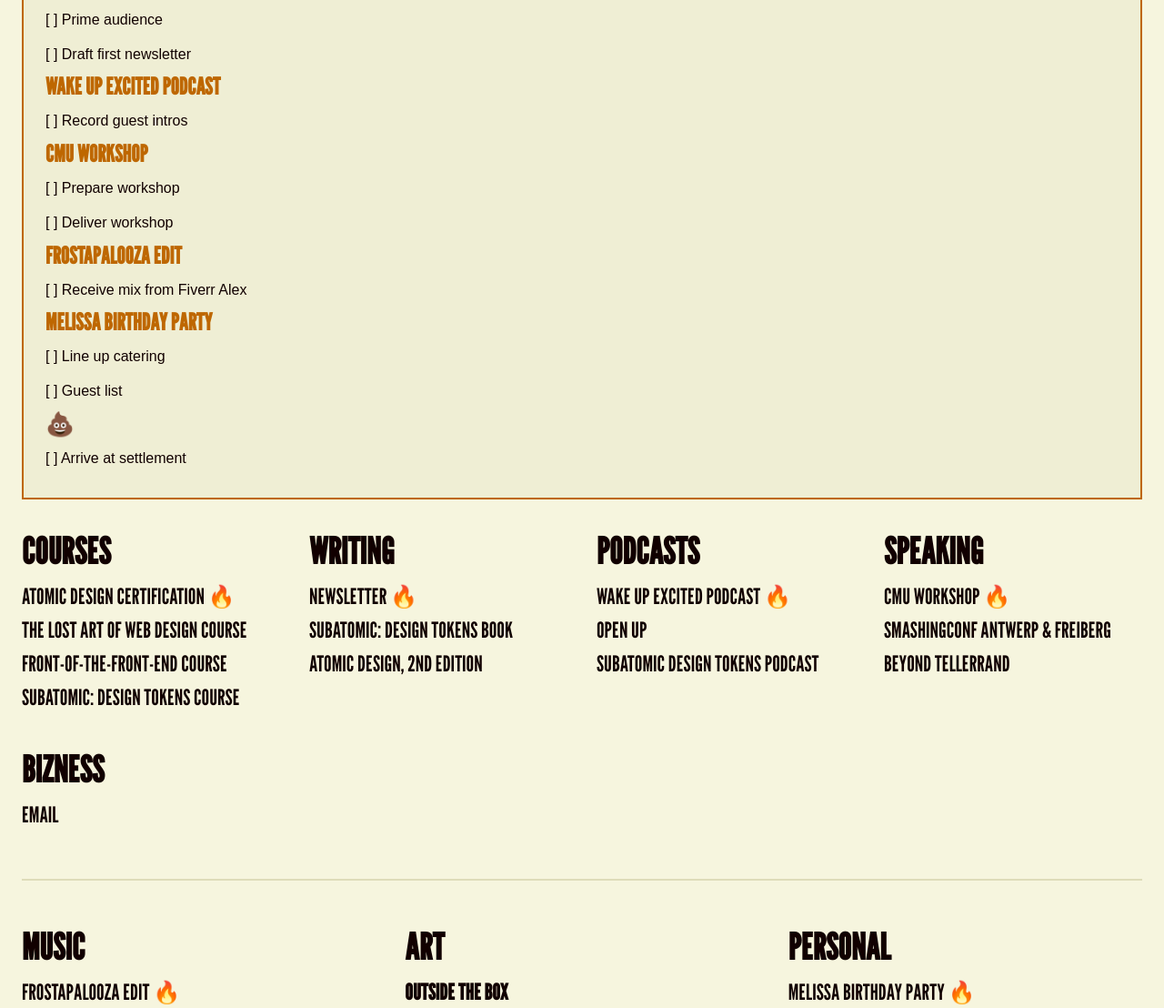
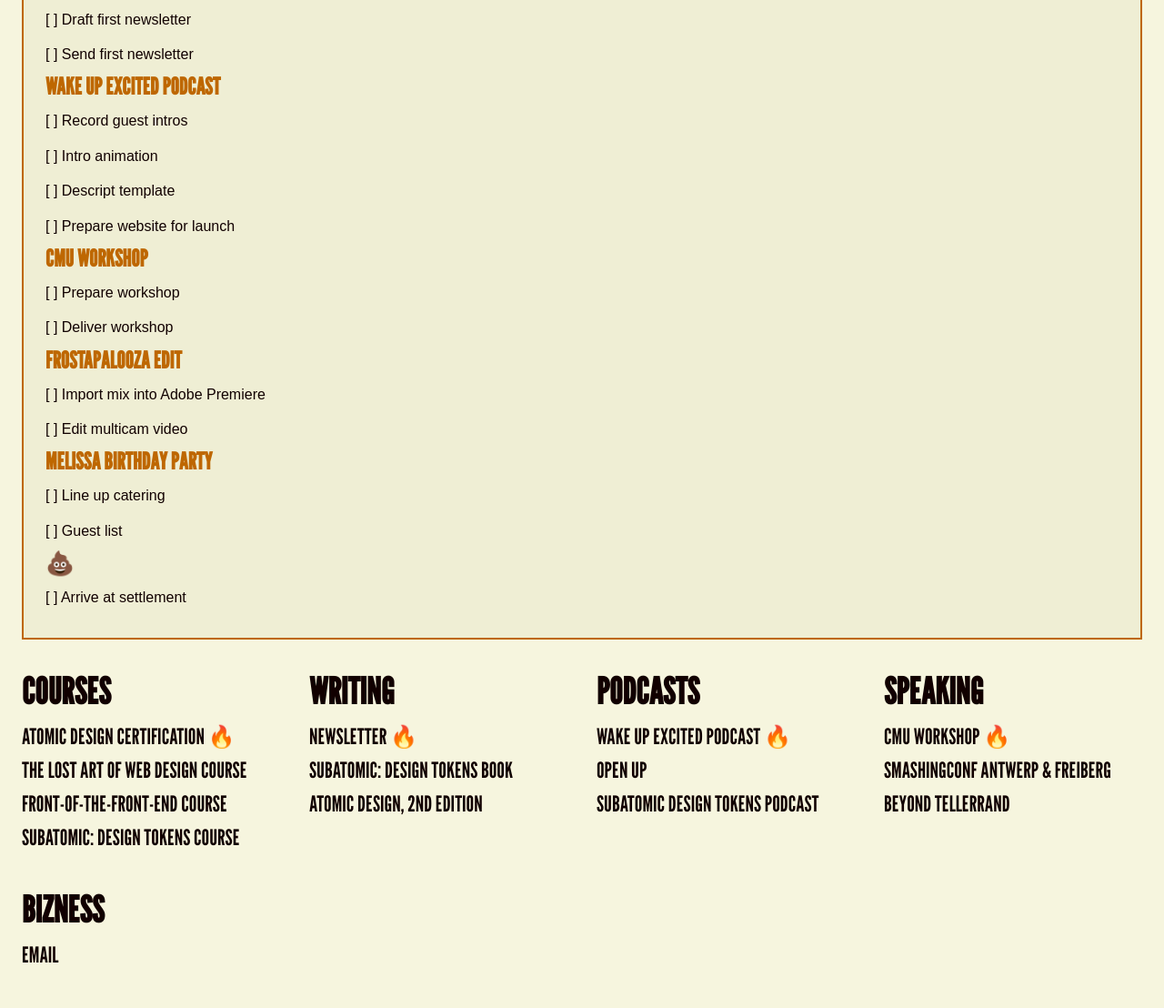
Before and after one commit to bradfrost/progress, an Eleventy site: page src/index.md in a window 1280 px wide. Shown: the part 271-1379 px from the top of the page at 91% size. Built offline with nearby package versions, Linux system fonts and the light colour scheme; Eleventy itself is replaced by a stand-in of ours; files that its build step writes are made by us from their sources; what markdown-it-task-lists would draw is missing.

Commit message:
Add favicon

```diff
--- a/src/_includes/base.njk
+++ b/src/_includes/base.njk
@@ -6,6 +6,8 @@
     <meta name="robots" content="noindex, nofollow">
     <meta name="googlebot" content="noindex, nofollow">
     <title>{{ title }}</title>
+    <link rel="icon" type="image/x-icon" href="/favicon.ico">
+    <link rel="icon" type="image/svg+xml" href="/favicon.svg">
     <link rel="preconnect" href="https://fonts.googleapis.com">
     <link rel="preconnect" href="https://fonts.gstatic.com" crossorigin>
     <link href="https://fonts.googleapis.com/css2?family=League+Gothic&display=swap" rel="stylesheet">
--- a/src/index.md
+++ b/src/index.md
@@ -28,9 +28,8 @@
 ## Writing
 
 ### Newsletter 🔥
-
-- [ ] Prime audience 🔥
 - [ ] Draft first newsletter 🔥
+- [ ] Send first newsletter 🔥
 
 ### Subatomic: Design Tokens Book
 
@@ -48,10 +47,10 @@
 ### Wake Up Excited Podcast 🔥
 
 - [ ] Record guest intros 🔥
-- [ ] Intro Music
-- [ ] Intro animation
+- [ ] Intro animation  🔥
+- [ ] Descript template  🔥
+- [ ] Prepare website for launch  🔥
 - [ ] Update website with episodes
-- [ ] Prepare website for launch
 - [ ] Organize guest Notion
 
 ### Open Up
@@ -60,6 +59,7 @@
 - [ ] Create podcast format
 
 ### Subatomic Design Tokens Podcast
+- [ ] Prepare for publishing
 - [ ] Record next episode
 
 ## Speaking
@@ -89,8 +89,8 @@
 ## Music
 
 ### Frostapalooza edit 🔥
-- [ ] Receive mix from Fiverr Alex 🔥
-- [ ] Edit footage
+- [ ] Import mix into Adobe Premiere  🔥
+- [ ] Edit multicam video  🔥
 
 ### Seth album
 - [ ] Set up blog
@@ -123,6 +123,7 @@
 - [ ] Goodwill shopping
 - [ ] Create composition
 - [ ] Affix to doors
+- [ ] Explore public art space
 
 ## Personal
 
```
Also changed, not shown: .eleventy.js, src/_includes/favicon.ico (added), src/favicon.ico (added), src/favicon.svg (added).
